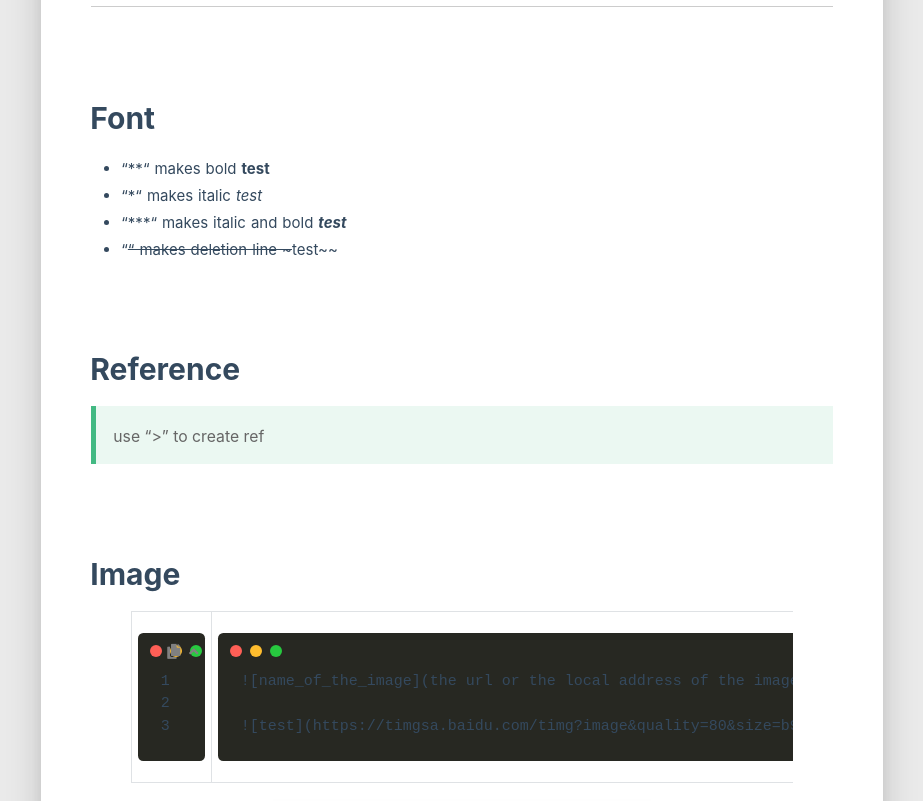
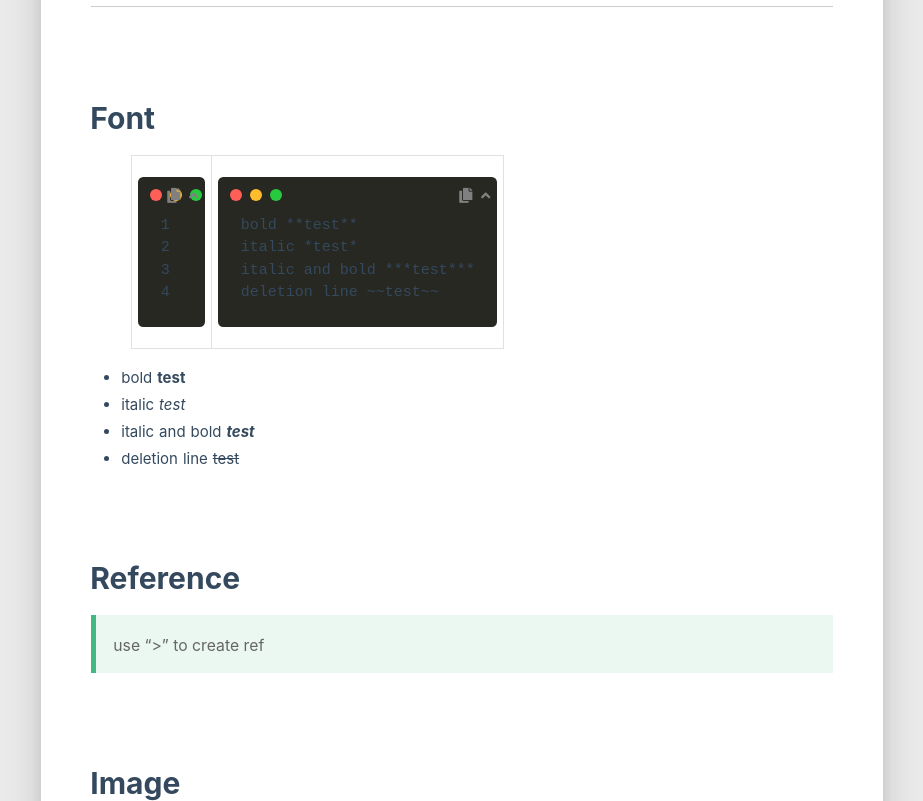
Before and after one commit to RicciZ/RicciZ.github.io, a plain HTML site: page 2020/08/23/markdown_grammar/index.html in a window 1280 px wide. Shown: the part 1436-2237 px from the top of the page, without its empty margins (34-957 px from the left). Drawn offline with Linux system fonts and the light colour scheme; some packages are replaced by stand-ins of ours; no server answers; a script that the page names is missing.

Commit message:
Site updated: 2020-08-24 01:27:58

```diff
--- a/2020/08/23/markdown_grammar/index.html
+++ b/2020/08/23/markdown_grammar/index.html
@@ -471,11 +471,13 @@
 <hr>
 <hr>
 <p>&nbsp;</p>
-<h1 id="Font"><a href="#Font" class="headerlink" title="Font"></a>Font</h1><ul>
-<li>“**“ makes bold <strong>test</strong></li>
-<li>“*“ makes italic <em>test</em></li>
-<li>“***“ makes italic and bold <strong><em>test</em></strong></li>
-<li>“<del>“ makes deletion line ~</del>test~~</li>
+<h1 id="Font"><a href="#Font" class="headerlink" title="Font"></a>Font</h1><figure class="highlight plain"><table><tr><td class="gutter"><pre><span class="line">1</span><br><span class="line">2</span><br><span class="line">3</span><br><span class="line">4</span><br></pre></td><td class="code"><pre><span class="line">bold **test**</span><br><span class="line">italic *test*</span><br><span class="line">italic and bold ***test***</span><br><span class="line">deletion line ~~test~~</span><br></pre></td></tr></table></figure>
+
+<ul>
+<li>bold <strong>test</strong></li>
+<li>italic <em>test</em></li>
+<li>italic and bold <strong><em>test</em></strong></li>
+<li>deletion line <del>test</del></li>
 </ul>
 <p>&nbsp;</p>
 <h1 id="Reference"><a href="#Reference" class="headerlink" title="Reference"></a>Reference</h1><blockquote>
```
